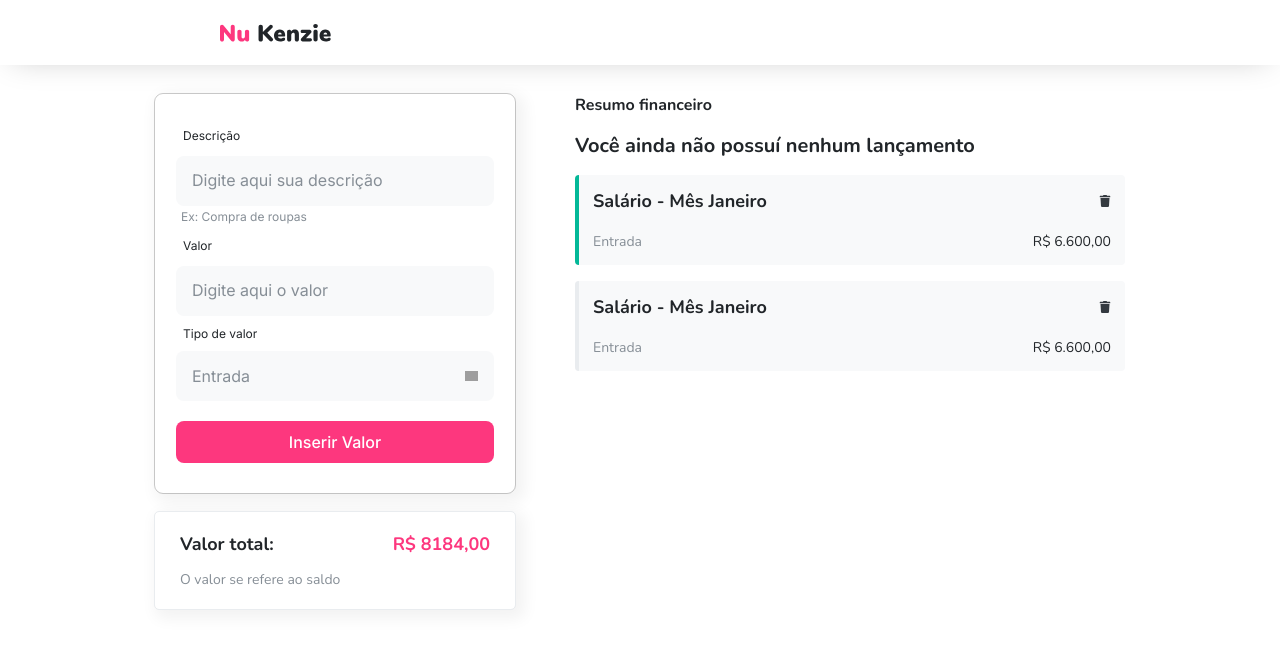
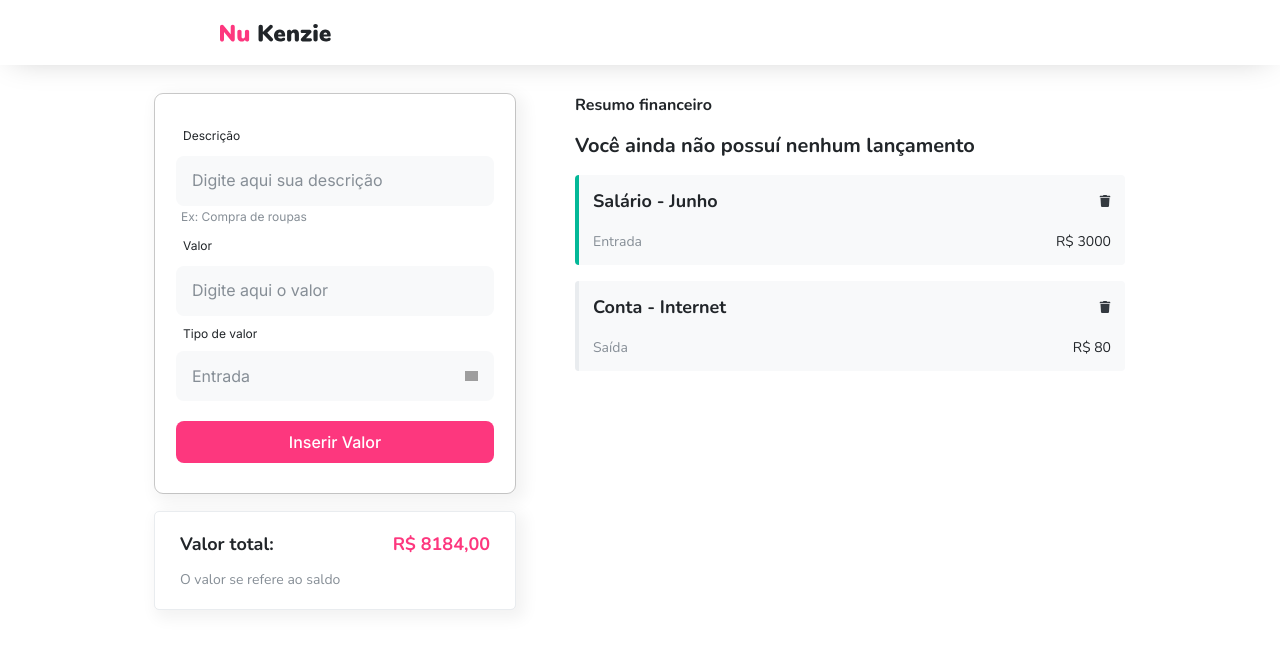
Before and after one commit to Fernando-Scramignon/Nu-Kenzie, a React (Vite) app: page /home in a window 1280 px wide. Shown: the top 648 px of the page. Built offline with nearby package versions, Linux system fonts and the light colour scheme; grey boxes are pictures that could not be loaded.

Commit message:
feat: makes overview card information be passed as props

```diff
--- a/src/components/ExpensesOverview/index.tsx
+++ b/src/components/ExpensesOverview/index.tsx
@@ -7,8 +7,16 @@ function ExpensesOverview() {
         <EmptyOverviewContainer>
             <h2>Resumo financeiro</h2>
             <p>Você ainda não possuí nenhum lançamento</p>
-            <OverviewCard type="income" />
-            <OverviewCard type="outcome" />
+            <OverviewCard
+                type="income"
+                description="Salário - Junho"
+                value={3000}
+            />
+            <OverviewCard
+                type="outcome"
+                description="Conta - Internet"
+                value={80}
+            />
         </EmptyOverviewContainer>
     )
 }
--- a/src/components/OverviewCard/index.tsx
+++ b/src/components/OverviewCard/index.tsx
@@ -6,11 +6,18 @@ import {
     UpperRow,
     LowerRow,
 } from './style'
+
 import { IOverviewCardProps } from '../../interfaces'
+import { IExpensesType } from '../../interfaces'
 
 import { FaTrash } from 'react-icons/fa'
 
-function OverviewCard({ type }: IOverviewCardProps) {
+const ExpensesTypeMap: IExpensesType = {
+    income: 'Entrada',
+    outcome: 'Saída',
+}
+
+function OverviewCard({ type, description, value }: IOverviewCardProps) {
     return (
         <Container>
             <TypeSection>
@@ -18,12 +25,14 @@ function OverviewCard({ type }: IOverviewCardProps) {
             </TypeSection>
             <InfoSection>
                 <UpperRow>
-                    <h3>Salário - Mês Janeiro</h3>
+                    <h3>{description}</h3>
                     <FaTrash fill="#343A40" size="12px" cursor="pointer" />
                 </UpperRow>
                 <LowerRow>
-                    <span className="info-section-type">Entrada</span>
-                    <span className="info-section-value">R$ 6.600,00</span>
+                    <span className="info-section-type">
+                        {ExpensesTypeMap[type]}
+                    </span>
+                    <span className="info-section-value">R$ {value}</span>
                 </LowerRow>
             </InfoSection>
         </Container>
--- a/src/components/OverviewCard/style.ts
+++ b/src/components/OverviewCard/style.ts
@@ -1,5 +1,8 @@
 import styled from 'styled-components'
-import { IOverviewCardProps } from '../../interfaces'
+
+interface ITypeProps {
+    type: 'income' | 'outcome'
+}
 
 const Container = styled.div`
     width: 100%;
@@ -12,7 +15,7 @@ const Container = styled.div`
     gap: 14px;
 `
 
-const Type = styled.div<IOverviewCardProps>`
+const Type = styled.div<ITypeProps>`
     height: 90px;
     width: 4px;
     border-radius: 4px 0px 0px 4px;
```
Also changed, not shown: src/interfaces/index.ts (+14 -1 lines).
